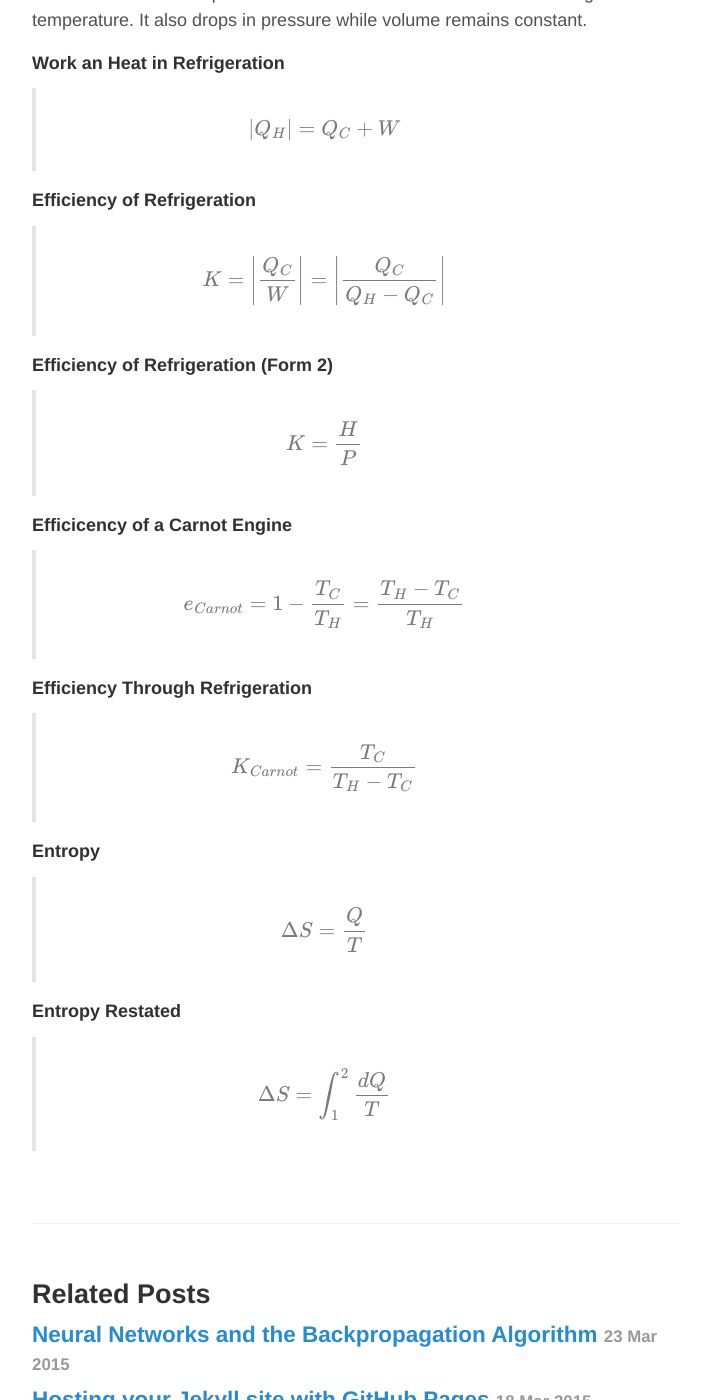
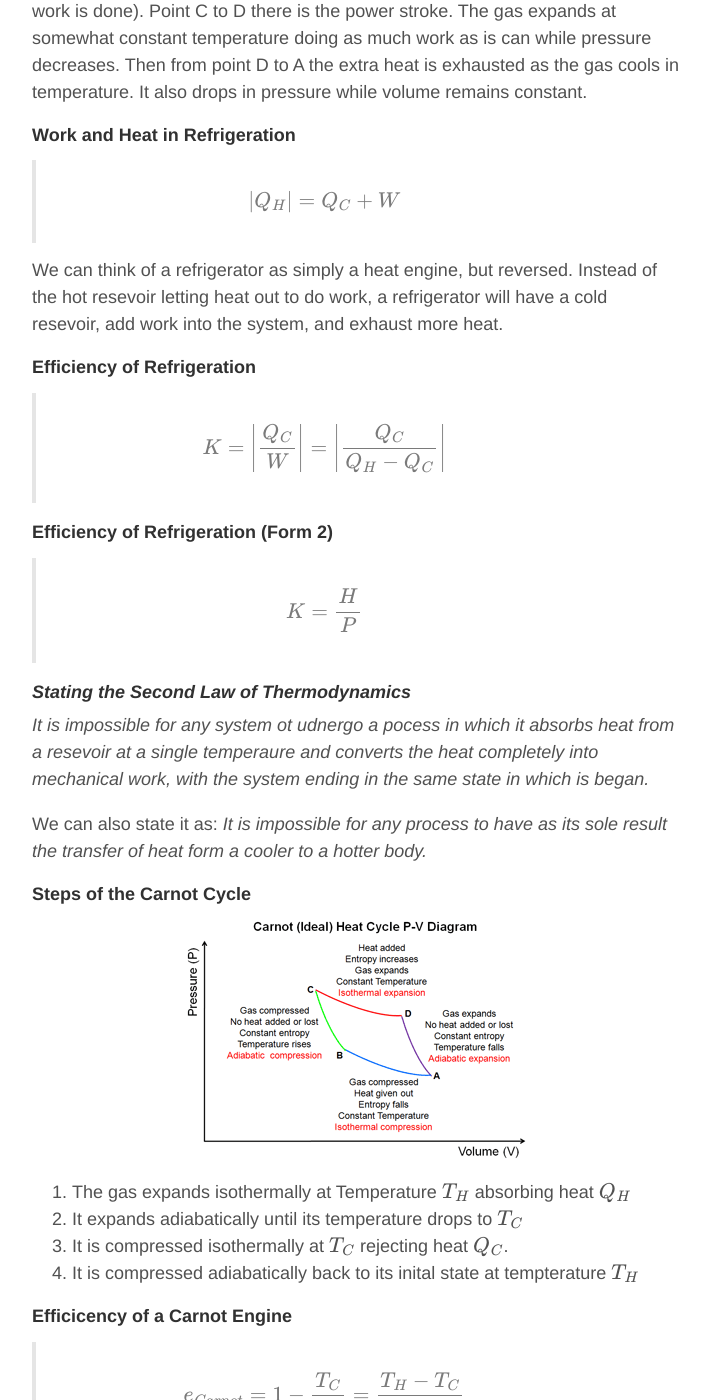
Before and after one commit to ZacBlanco/zacblanco.github.io, a Jekyll site: the page built from _posts/2015-05-10-physics-review.md, in a window 1280 px wide and 1400 px high, scrolled down 21704 px. Shown: the whole window, without its empty margins (284-993 px from the left). Built offline with Jekyll 4.4.1, drawn with Linux system fonts in a browser that asks for light colours; formulas are drawn with MathJax 3; comment, search, counter and statistics services are not loaded; some of the changed text lies outside the part shown.

Commit message:
finished heat explanations

```diff
--- a/_posts/2015-05-10-physics-review.md
+++ b/_posts/2015-05-10-physics-review.md
@@ -557,13 +557,18 @@ Because we know from above that $$ Q_C $$ can never be zero, this means that $$
 
 > $$ e = 1- \frac{1}{r^{\gamma - 1}} $$
 
+Remember $$ \gamma $$ is defined as the ratio of heat capacities at constant volume and pressure (see earlier).
+
 ![Image of Otto Cycle](../assets/images/physics-review/otto-cycle.png)
 
 Above is an image detailing a $$ pV $$ diagram of a normal Otto Cycle. From A to B there is an adiabatic compression (no heat lost). B to C we have heat added into the system with constant pressure and some volume change (This means some work is done). Point C to D there is the power stroke. The gas expands at somewhat constant temperature doing as much work as is can while pressure decreases. Then from point D to A the extra heat is exhausted as the gas cools in temperature. It also drops in pressure while volume remains constant.
 
-##### Work an Heat in Refrigeration
+
+##### Work and Heat in Refrigeration
 
 > $$ |Q_H| = Q_C + W $$
+
+We can think of a refrigerator as simply a heat engine, but reversed. Instead of the hot resevoir letting heat out to do work, a refrigerator will have a cold resevoir, add work into the system, and exhaust more heat.
 
 ##### Efficiency of Refrigeration
 
@@ -573,18 +578,46 @@ Above is an image detailing a $$ pV $$ diagram of a normal Otto Cycle. From A to
 
 > $$ K = \frac{H}{P} $$
 
+
+#### _Stating the Second Law of Thermodynamics_
+
+_It is impossible for any system ot udnergo a pocess in which it absorbs heat from a resevoir at a single temperaure and converts the heat completely into mechanical work, with the system ending in the same state in which is began._
+
+We can also state it as: _It is impossible for any process to have as its sole result the transfer of heat form a cooler to a hotter body._
+
+#### Steps of the Carnot Cycle
+
+![Carnot Diagram](../assets/images/physics-review/carnot-diag.gif)
+
+1. The gas expands isothermally at Temperature $$ T_H $$ absorbing heat $$ Q_H $$
+2. It expands adiabatically until its temperature drops to $$ T_C $$
+3. It is compressed isothermally at $$ T_C $$ rejecting heat $$ Q_C $$.
+4. It is compressed adiabatically back to its inital state at tempterature $$ T_H $$
+
 ##### Efficicency of a Carnot Engine
 
 > $$ e_{Carnot} = 1 - \frac{T_C}{T_H} = \frac{T_H - T_C}{T_H} $$
+
+$$ T_C $$ and $$ T_H $$ are the temperatures of the cold and hot resevoirs respectively. However, it is important to note that all temperatures should be measured in _Kelvin_.
 
 ##### Efficiency Through Refrigeration
 
 > $$ K_{Carnot} = \frac{T_C}{T_H - T_C} $$
 
+Similar to the efficiency of a carnot engine, the temperatures for the efficiency of refrigeration must also be measured in Kelvin.
+
 ##### Entropy
 
 > $$ \Delta S = \frac{Q}{T} $$
 
+For a reversible isothermal process, the entropy is measured as above. It has units of Energy / Temperature which normally is $$ \frac{J}{K} $$.
+
 ##### Entropy Restated
 
 > $$ \Delta S = \int_1^2\frac{dQ}{T} $$
+
+##### Entropy in Non-Isothermal Processes
+
+For a process which isn't isothermal we can't use the above equations. The equation to use is:
+
+> $$ \Delta S = \int_{T_1}^{T_2}mc\frac{dT}{T} = mc\cdot ln(\frac{T_2}{T_1}) $$
```
Also changed, not shown: assets/images/physics-review/carnot-diag.gif (added), 9 other files.
